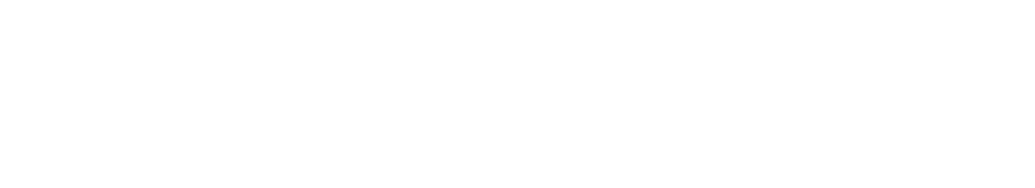
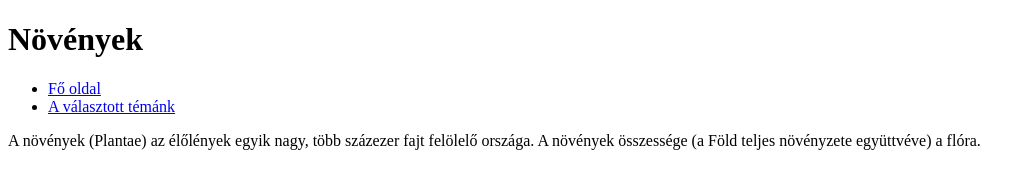
Before and after one commit to ASDleves/csapatosdoga, a plain HTML site: page index.html in a window 1280 px wide. Shown: the whole page, without its empty margins (0-1035 px from the left). Drawn offline with Linux system fonts and the light colour scheme.

Commit message:
menü és téma

```diff
--- a/index.html
+++ b/index.html
@@ -7,6 +7,25 @@
     <title>Document</title>
 </head>
 <body>
+    <main>
+        <header>
+            <h1>Növények</h1>
+        </header>
+        <nav>
+            <ul>
+                <li><a href="index.html">Fő oldal</a></li>
+                <li><a href="tema1.html">A választott témánk</a></li>
+            </ul>
+        </nav>
+        <article>
+            <p>A növények (Plantae) az élőlények egyik nagy, több százezer fajt felölelő országa. A növények összessége (a Föld teljes növényzete együttvéve) a flóra.</p>
+        </article>
+        <aside>
 
+        </aside>
+        <footer>
+
+        </footer>
+    </main>
 </body>
 </html>
```
